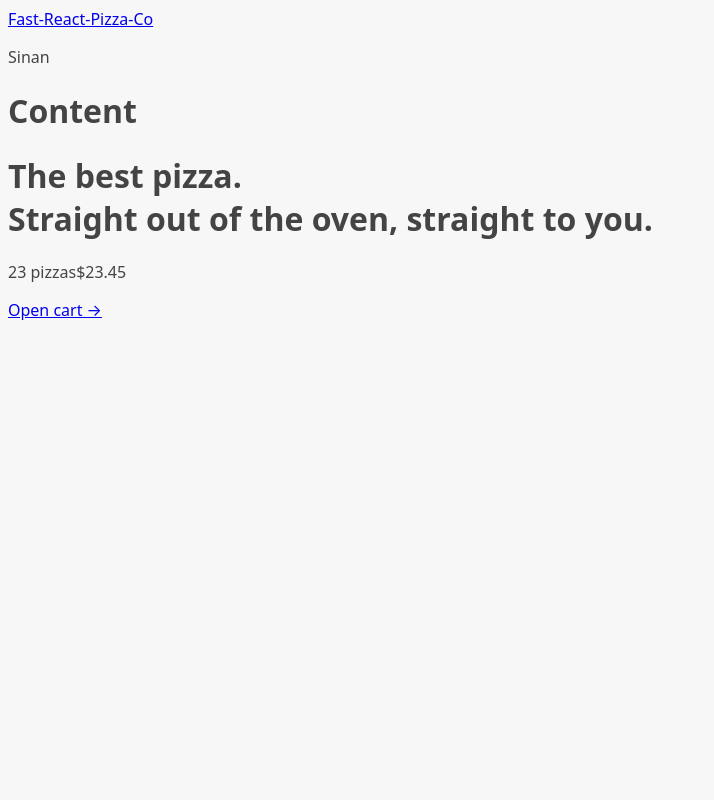
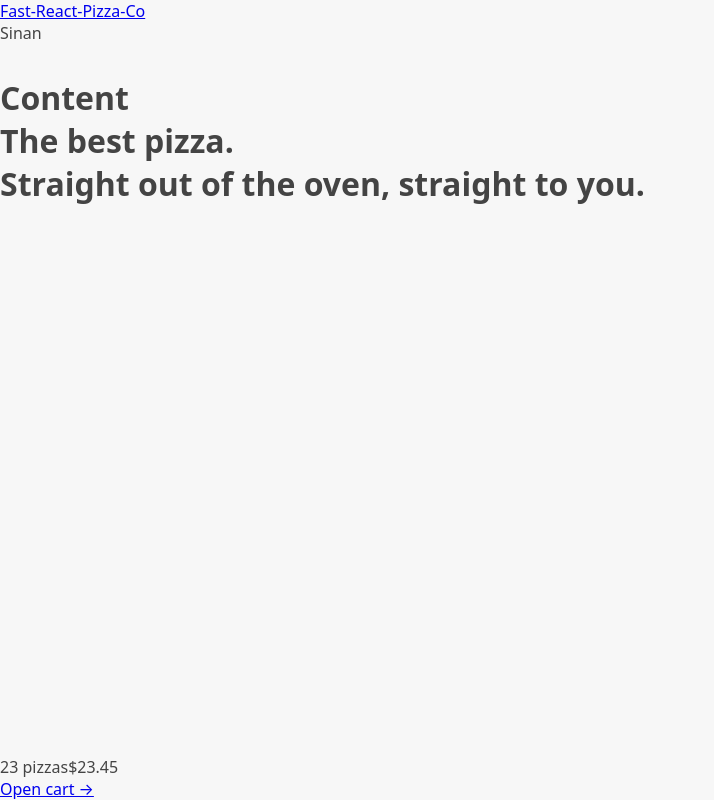
Before and after one commit to Sinan-exe/Fast-React-Pizza, a React (Vite) app: page / in a window 1280 px wide. Shown: the whole page, without its empty margins (0-714 px from the left). Built offline with nearby package versions, Linux system fonts and the light colour scheme.

Commit message:
Handle Loading & Error State by Router Navigation

```diff
--- a/src/App.jsx
+++ b/src/App.jsx
@@ -1,14 +1,16 @@
 import { createBrowserRouter, RouterProvider } from "react-router-dom";
 import Home from "./ui/Home";
-import Menu from "./features/menu/Menu";
+import Menu, { loader as MenuLoader } from "./features/menu/Menu";
 import Cart from "./features/cart/Cart";
 import CreateOrder from "./features/order/CreateOrder";
 import Order from "./features/order/Order";
 import AppLayout from "./ui/AppLayout";
+import Error from "./ui/Error";
 
 const router = createBrowserRouter([
   {
     element: <AppLayout />,
+    errorElement: <Error />,
     children: [
       {
         path: "/",
@@ -17,6 +19,8 @@ const router = createBrowserRouter([
       {
         path: "/menu",
         element: <Menu />,
+        loader: MenuLoader,
+        errorElement: <Error />,
       },
       {
         path: "/cart",
--- a/src/features/menu/Menu.jsx
+++ b/src/features/menu/Menu.jsx
@@ -1,5 +1,22 @@
+import { useLoaderData } from "react-router-dom";
+import { getMenu } from "../../services/apiRestaurant";
+import MenuItem from "./MenuItem";
+
 function Menu() {
-  return <h1>Menu</h1>;
+  const menu = useLoaderData();
+  console.log(menu);
+  return (
+    <ul>
+      {menu.map((pizza) => (
+        <MenuItem pizza={pizza} key={pizza.id} />
+      ))}
+    </ul>
+  );
+}
+
+export async function loader() {
+  const menu = await getMenu();
+  return menu;
 }
 
 export default Menu;
--- a/src/features/menu/MenuItem.jsx
+++ b/src/features/menu/MenuItem.jsx
@@ -1,12 +1,14 @@
+import { formatCurrency } from "../../utils/helpers";
+
 function MenuItem({ pizza }) {
-  const { id, name, unitPrice, ingredients, soldOut, imageUrl } = pizza;
+  const { name, unitPrice, ingredients, soldOut, imageUrl } = pizza;
 
   return (
     <li>
       <img src={imageUrl} alt={name} />
       <div>
         <p>{name}</p>
-        <p>{ingredients.join(', ')}</p>
+        <p>{ingredients.join(", ")}</p>
         <div>
           {!soldOut ? <p>{formatCurrency(unitPrice)}</p> : <p>Sold out</p>}
         </div>
--- a/src/index.css
+++ b/src/index.css
@@ -1,8 +1,23 @@
 body {
-  font-family: system-ui, -apple-system, BlinkMacSystemFont, 'Segoe UI', Roboto,
-    Oxygen, Ubuntu, Cantarell, 'Open Sans', 'Helvetica Neue', sans-serif;
+  font-family:
+    system-ui,
+    -apple-system,
+    BlinkMacSystemFont,
+    "Segoe UI",
+    Roboto,
+    Oxygen,
+    Ubuntu,
+    Cantarell,
+    "Open Sans",
+    "Helvetica Neue",
+    sans-serif;
   background-color: #f7f7f7;
   color: #444;
+}
+
+* {
+  margin: 0;
+  padding: 0;
 }
 
 .layout {
@@ -17,22 +32,37 @@ body {
   width: 45px;
   aspect-ratio: 0.75;
   --c: no-repeat linear-gradient(#333 0 0);
-  background: var(--c) 0% 50%, var(--c) 50% 50%, var(--c) 100% 50%;
+  background:
+    var(--c) 0% 50%,
+    var(--c) 50% 50%,
+    var(--c) 100% 50%;
   background-size: 20% 50%;
   animation: loading 1s infinite linear;
 }
 
 @keyframes loading {
   20% {
-    background-position: 0% 0%, 50% 50%, 100% 50%;
+    background-position:
+      0% 0%,
+      50% 50%,
+      100% 50%;
   }
   40% {
-    background-position: 0% 100%, 50% 0%, 100% 50%;
+    background-position:
+      0% 100%,
+      50% 0%,
+      100% 50%;
   }
   60% {
-    background-position: 0% 50%, 50% 100%, 100% 0%;
+    background-position:
+      0% 50%,
+      50% 100%,
+      100% 0%;
   }
   80% {
-    background-position: 0% 50%, 50% 50%, 100% 100%;
+    background-position:
+      0% 50%,
+      50% 50%,
+      100% 100%;
   }
 }
--- a/src/services/apiRestaurant.js
+++ b/src/services/apiRestaurant.js
@@ -1,10 +1,10 @@
-const API_URL = 'https://react-fast-pizza-api.jonas.io/api';
+const API_URL = "https://rrreact-fast-pizza-api.jonas.io/api";
 
 export async function getMenu() {
   const res = await fetch(`${API_URL}/menu`);
 
   // fetch won't throw error on 400 errors (e.g. when URL is wrong), so we need to do it manually. This will then go into the catch block, where the message is set
-  if (!res.ok) throw Error('Failed getting menu');
+  if (!res.ok) throw Error("Failed getting menu");
 
   const { data } = await res.json();
   return data;
@@ -21,10 +21,10 @@ export async function getOrder(id) {
 export async function createOrder(newOrder) {
   try {
     const res = await fetch(`${API_URL}/order`, {
-      method: 'POST',
+      method: "POST",
       body: JSON.stringify(newOrder),
       headers: {
-        'Content-Type': 'application/json',
+        "Content-Type": "application/json",
       },
     });
 
@@ -32,23 +32,23 @@ export async function createOrder(newOrder) {
     const { data } = await res.json();
     return data;
   } catch {
-    throw Error('Failed creating your order');
+    throw Error("Failed creating your order");
   }
 }
 
 export async function updateOrder(id, updateObj) {
   try {
     const res = await fetch(`${API_URL}/order/${id}`, {
-      method: 'PATCH',
+      method: "PATCH",
       body: JSON.stringify(updateObj),
       headers: {
-        'Content-Type': 'application/json',
+        "Content-Type": "application/json",
       },
     });
 
     if (!res.ok) throw Error();
     // We don't need the data, so we don't return anything
   } catch (err) {
-    throw Error('Failed updating your order');
+    throw Error("Failed updating your order");
   }
 }
--- a/src/ui/AppLayout.jsx
+++ b/src/ui/AppLayout.jsx
@@ -1,10 +1,15 @@
-import { Outlet } from "react-router-dom";
+import { Outlet, useNavigation } from "react-router-dom";
 import CartOverview from "../features/cart/CartOverview";
 import Header from "./Header";
+import Loader from "./Loader";
 
 function AppLayout() {
+  const navigation = useNavigation();
+  console.log(navigation);
+  const isLoading = navigation.state === "loading";
   return (
-    <div>
+    <div className="layout">
+      {isLoading && <Loader />}
       <Header />
 
       <main>
--- a/src/ui/Error.jsx
+++ b/src/ui/Error.jsx
@@ -1,15 +1,16 @@
-import { useNavigate } from 'react-router-dom';
+import { useNavigate, useRouteError } from "react-router-dom";
 
-function NotFound() {
+function Error() {
   const navigate = useNavigate();
+  const error = useRouteError();
 
   return (
     <div>
       <h1>Something went wrong 😢</h1>
-      <p>%MESSAGE%</p>
+      <p>{error.data || error.message}</p>
       <button onClick={() => navigate(-1)}>&larr; Go back</button>
     </div>
   );
 }
 
-export default NotFound;
+export default Error;
--- /dev/null
+++ b/src/ui/Loader.jsx
@@ -0,0 +1,5 @@
+function Loader() {
+  return <div className="loader"></div>;
+}
+
+export default Loader;
```
Also changed, not shown: .eslintrc.cjs.
